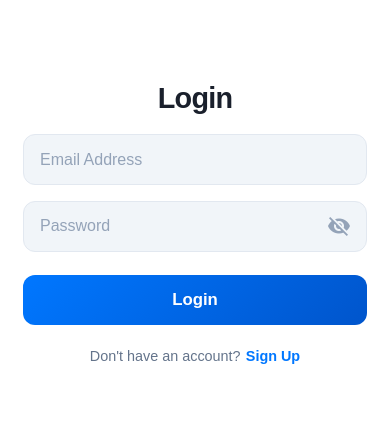
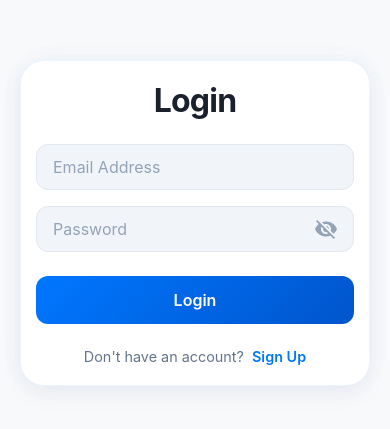
Before and after one commit to sonukumar121/Expense-Tracker, a React (Vite) app in the folder Frontend/: page /login in a window 390 px wide. Shown: the part 199-628 px from the top of the page. Built offline with nearby package versions, Linux system fonts and the light colour scheme; no server answers.

Commit message:
frontend updates

```diff
--- a/Frontend/src/App.css
+++ b/Frontend/src/App.css
@@ -93,12 +93,6 @@ body {
 /* ==========================================================================
    2. HOME PAGE STYLES
    ========================================================================== */
-* {
-  margin: 0;
-  padding: 0;
-  box-sizing: border-box;
-}
-
 body {
   font-family: Arial, sans-serif;
   background: #f8fafc;
@@ -112,13 +106,13 @@ body {
 }
 
 /* Navbar */
-
 .navbar {
   background: white;
   padding: 20px 0;
   border-bottom: 1px solid #e2e8f0;
   position: sticky;
   top: 0;
+  z-index: 100;
 }
 
 .nav-container {
@@ -143,26 +137,7 @@ body {
   color: #475569;
 }
 
-.btn-primary {
-  background: #4f46e5;
-  color: white;
-  border: none;
-  padding: 10px 18px;
-  border-radius: 8px;
-  cursor: pointer;
-}
-
-.btn-secondary {
-  background: transparent;
-  border: 1px solid #4f46e5;
-  color: #4f46e5;
-  padding: 10px 18px;
-  border-radius: 8px;
-  cursor: pointer;
-}
-
 /* Hero */
-
 .hero {
   display: flex;
   justify-content: space-between;
@@ -205,7 +180,8 @@ body {
 .mockup-card {
   background: white;
   padding: 30px;
-  width: 300px;
+  width: 100%;
+  max-width: 300px;
   border-radius: 15px;
   box-shadow: 0 5px 20px rgba(0,0,0,.08);
 }
@@ -216,7 +192,6 @@ body {
 }
 
 /* Features */
-
 .features-section {
   padding: 80px 0;
 }
@@ -228,7 +203,7 @@ body {
 
 .features-grid {
   display: grid;
-  grid-template-columns: repeat(4,1fr);
+  grid-template-columns: repeat(4, 1fr);
   gap: 20px;
 }
 
@@ -244,7 +219,6 @@ body {
 }
 
 /* Stats */
-
 .stats-section {
   display: flex;
   gap: 20px;
@@ -266,7 +240,6 @@ body {
 }
 
 /* How it works */
-
 .how-section {
   padding: 80px 0;
 }
@@ -290,7 +263,6 @@ body {
 }
 
 /* Testimonials */
-
 .testimonial-section {
   padding: 80px 0;
 }
@@ -319,7 +291,6 @@ body {
 }
 
 /* CTA */
-
 .cta-section {
   text-align: center;
   padding: 80px 20px;
@@ -337,7 +308,6 @@ body {
 }
 
 /* Footer */
-
 .footer {
   background: #0f172a;
   color: white;
@@ -366,94 +336,50 @@ body {
   margin-top: 20px;
 }
 
-/* Responsive */
 
-@media (max-width: 768px) {
-
-  .nav-links {
-    display: none;
-  }
-
-  .hero {
-    flex-direction: column;
-    text-align: center;
-  }
-
-  .hero-left h1 {
-    font-size: 2rem;
-  }
-
-  .features-grid,
-  .steps,
-  .testimonial-grid,
-  .stats-section {
-    grid-template-columns: 1fr;
-    flex-direction: column;
-  }
-
-  .stat-card {
-    width: 100%;
-  }
-}
 /* ==========================================================================
    3. LOGIN PAGE STYLES
    ========================================================================== */
-/* @import url('https://fonts.googleapis.com/css2?family=Plus+Jakarta+Sans:wght@400;500;600;700&display=swap'); */
-
-* {
-  box-sizing: border-box;
-  margin: 0;
-  padding: 0;
-  font-family: 'Plus Jakarta Sans', sans-serif;
-}
-
-/* Full Screen Clean White Background */
 .auth-container {
   min-height: 100vh;
   display: flex;
   justify-content: center;
   align-items: center;
   background: #f8f9fa;
-  padding: 2vw;
+  padding: 20px;
 }
 
-/* Modern Card with Fluid Scaling & Blue/Galaxy Glow */
 .auth-card {
   background: #ffffff;
-  width: 90vw;
-  max-width: 420px; /* Desktop par limit rakhne ke liye max-width uri hai */
-  padding: 3vw;
+  width: 100%;
+  max-width: 400px;
+  padding: 30px;
   border-radius: 1.5rem;
   border: 1px solid rgba(0, 119, 255, 0.08);
   text-align: center;
   transition: all 0.3s ease;
-
-  /* Fluid soft blue galaxy glow shadow */
-  box-shadow: 0 1vw 2.5vw rgba(0, 0, 0, 0.04),
-              0 0 2vw rgba(0, 119, 255, 0.05),
-              0 0 4vw rgba(0, 119, 255, 0.02);
+  box-shadow: 0 10px 25px rgba(0, 0, 0, 0.04),
+              0 0 20px rgba(0, 119, 255, 0.05),
+              0 0 40px rgba(0, 119, 255, 0.02);
 }
 
-/* Title Styling */
 .auth-card h1 {
   color: #1a202c;
-  font-size: 2.2rem;
+  font-size: 2rem;
   font-weight: 700;
-  margin-bottom: 2vw;
+  margin-bottom: 24px;
   letter-spacing: -0.05rem;
 }
 
-/* Form Layout */
 .auth-form {
   display: flex;
   flex-direction: column;
-  gap: 1.2vw;
+  gap: 16px;
 }
 
-/* Input Fields Styling (Responsive Padding & Fonts) */
 .input-field {
   width: 100%;
-  padding: 1vw 1.2vw;
+  padding: 12px 16px;
   background: #f1f5f9;
   border: 1px solid #e2e8f0;
   border-radius: 0.75rem;
@@ -473,17 +399,15 @@ body {
   box-shadow: 0 0 0 0.25rem rgba(0, 119, 255, 0.15);
 }
 
-/* Password Box Wrapper */
 .pwd-box {
   position: relative;
   display: flex;
   align-items: center;
 }
 
-/* Eye Icon Alignment */
 .pwd-box .eye {
   position: absolute;
-  right: 1.2vw;
+  right: 16px;
   cursor: pointer;
   color: #94a3b8;
   display: flex;
@@ -495,42 +419,39 @@ body {
   color: #1a202c;
 }
 
-/* Submit Blue Button */
 .auth-btn {
   background: linear-gradient(135deg, #0077ff, #0055cc);
   color: #ffffff;
   border: none;
-  padding: 1vw;
+  padding: 14px;
   border-radius: 0.75rem;
-  font-size: 1.1rem;
+  font-size: 1rem;
   font-weight: 600;
   cursor: pointer;
   transition: all 0.2s ease;
-  margin-top: 0.8vw;
+  margin-top: 8px;
 }
 
 .auth-btn:hover {
   transform: translateY(-1px);
-  box-shadow: 0 0.6vw 1.5vw rgba(0, 119, 255, 0.25);
+  box-shadow: 0 6px 15px rgba(0, 119, 255, 0.25);
 }
 
 .auth-btn:active {
   transform: translateY(1px);
 }
 
-/* Bottom Footer Area */
 .auth-footer {
   color: #64748b;
-  font-size: 0.95rem;
-  margin-top: 1.8vw;
+  font-size: 0.9rem;
+  margin-top: 24px;
 }
 
-/* Toggle Text Link (Sign Up / Login) */
 .auth-footer span {
   color: #0077ff;
   font-weight: 600;
   cursor: pointer;
-  margin-left: 0.3vw;
+  margin-left: 4px;
   transition: color 0.2s;
 }
 
@@ -539,95 +460,27 @@ body {
   text-decoration: underline;
 }
 
-/* Divider "-------or-------" styling text */
 .auth-footer p {
   color: #cbd5e1;
-  margin: 1.2vw 0;
+  margin: 12px 0;
   font-size: 0.85rem;
   letter-spacing: 0.1rem;
 }
 
-/* Google Button Style */
 .auth-footer button {
   width: 100%;
   background: #ffffff;
   color: #334155;
   border: 1px solid #e2e8f0;
-  padding: 0.9vw;
+  padding: 12px;
   border-radius: 0.75rem;
-  font-size: 0.95rem;
+  font-size: 0.9rem;
   font-weight: 500;
   cursor: pointer;
   transition: all 0.2s ease;
 }
 
-.auth-footer button:hover {
-  background: #f8f9fa;
-  border-color: #cbd5e1;
-  box-shadow: 0 0.3vw 1vw rgba(0, 0, 0, 0.04);
-}
 
-/* ==========================================
-   MEDIA QUERIES FOR SMALLER MOBILE SCREENS
-   ========================================== */
-
-@media (max-width: 480px) {
-  .auth-container {
-    padding: 0;
-    background: #ffffff;
-  }
-
-  .auth-card {
-    width: 100vw;
-    height: 100vh;
-    max-width: 100%;
-    border-radius: 0;
-    padding: 8vw 6vw;
-    border: none;
-    box-shadow: none;
-    display: flex;
-    flex-direction: column;
-    justify-content: center;
-  }
-
-  .auth-card h1 {
-    font-size: 1.8rem;
-    margin-bottom: 5vw;
-  }
-
-  .auth-form {
-    gap: 4vw;
-  }
-
-  .input-field {
-    padding: 4vw;
-    font-size: 1rem;
-  }
-
-  .pwd-box .eye {
-    right: 4vw;
-  }
-
-  .auth-btn {
-    padding: 3.8vw;
-    font-size: 1.05rem;
-    margin-top: 2vw;
-  }
-
-  .auth-footer {
-    margin-top: 6vw;
-    font-size: 0.9rem;
-  }
-
-  .auth-footer p {
-    margin: 4vw 0;
-  }
-
-  .auth-footer button {
-    padding: 3.5vw;
-    font-size: 0.95rem;
-  }
-}
 /* ==========================================================================
    4. DASHBOARD GENERAL LAYOUT (Sidebar + Main View)
    ========================================================================== */
@@ -636,6 +489,7 @@ body {
   min-height: 100vh;
   background-color: #f8fafc;
 }
+
 .sidebar {
   width: 260px;
   background: #ffffff;
@@ -645,6 +499,7 @@ body {
   flex-direction: column;
   justify-content: space-between;
 }
+
 .sidebar-menu button {
   display: block;
   width: 100%;
@@ -657,11 +512,13 @@ body {
   color: #64748b;
   border-radius: 8px;
 }
+
 .sidebar-menu button.active {
   background: #ede9fe;
   color: #4f46e5;
   font-weight: 600;
 }
+
 .logout-btn {
   color: red;
   background: none;
@@ -669,25 +526,31 @@ body {
   text-align: left;
   cursor: pointer;
 }
+
 .main-content {
   flex: 1;
   padding: 40px;
+  width: 100%;
 }
+
 .main-subtitle {
   color: #64748b;
   margin-bottom: 24px;
 }
+
 .stats-grid {
   display: grid;
   grid-template-columns: repeat(3, 1fr);
   gap: 24px;
   margin-bottom: 32px;
 }
+
 .stat-box {
   padding: 24px;
   border-radius: 12px;
   border: 1px solid #e2e8f0;
 }
+
 .stat-box.expense { background-color: #fff5f5; color: #e11d48; }
 .stat-box.budget { background-color: #f0fdf4; color: #16a34a; }
 .stat-box.remaining { background-color: #fffbeb; color: #d97706; }
@@ -699,28 +562,34 @@ body {
   border: 1px solid #e2e8f0;
   margin-bottom: 24px;
 }
+
 .quick-add-form {
   display: flex;
   gap: 16px;
   align-items: flex-end;
 }
+
 .input-block {
   display: flex;
   flex-direction: column;
   flex: 1;
 }
+
 .input-block label {
   font-size: 12px;
   color: #64748b;
   margin-bottom: 6px;
 }
+
 .input-block input, .input-block select {
   padding: 10px;
   border: 1px solid #e2e8f0;
   border-radius: 8px;
   outline: none;
 }
+
 .width-150 { width: 150px; flex: none; }
+
 .add-btn {
   background: #4f46e5;
   color: white;
@@ -730,38 +599,44 @@ body {
   cursor: pointer;
   font-weight: 600;
 }
+
 .filter-bar {
   display: flex;
   justify-content: space-between;
   margin-bottom: 16px;
 }
+
 .filter-controls {
   display: flex;
   gap: 10px;
 }
+
 .search-input, .filter-dropdown {
   padding: 8px 12px;
   border: 1px solid #e2e8f0;
   border-radius: 8px;
   outline: none;
 }
+
 .table-container {
   background: white;
   border-radius: 12px;
   border: 1px solid #e2e8f0;
   padding: 10px 20px;
 }
+
 .expense-table {
   width: 100%;
   border-collapse: collapse;
 }
+
 .expense-table th, .expense-table td {
   padding: 14px;
   text-align: left;
   border-bottom: 1px solid #f1f5f9;
 }
+
 .neg-amount { font-weight: 600; }
-
 
 
 /* ==========================================================================
@@ -783,79 +658,87 @@ body {
   border-radius: 50%;
   background: #e2e8f0;
   margin: 0 auto 16px;
-  background-image: url('https://api.dicebear.com/7.x/avataaars/svg?seed=Sonu'); /* Fallback attractive dynamic avatar */
+  background-image: url('https://api.dicebear.com/7.x/avataaars/svg?seed=Sonu');
   background-size: cover;
 }
 
 
-/* Mobile Responsive for Dashboard */
+/* ==========================================================================
+   6. RESPONSIVE MEDIA QUERIES
+   ========================================================================== */
+/* ==========================================================================
+   6. RESPONSIVE MEDIA QUERIES
+   ========================================================================== */
+/* ==========================================================================
+   FINAL FIXED RESPONSIVE CODE (Hamesha Row me hi rahega)
+   ========================================================================== */
+
+/* --- STRICT ROW LOCK FOR STATS (Laptop + Mobile Dono Par) --- */
+.stats-grid {
+  display: flex !important;
+  flex-direction: row !important;
+  justify-content: space-between !important;
+  gap: 16px !important;
+  width: 100% !important;
+  margin-bottom: 32px;
+}
+
+.stat-box {
+  flex: 1 !important;
+  min-width: 0 !important;
+  padding: 20px 12px !important;
+  text-align: center !important;
+}
+
+/* --- Common Responsive Rules --- */
 @media (max-width: 768px) {
+  .nav-links { display: none; }
+  .hero { flex-direction: column; text-align: center; padding: 60px 0; }
+  .hero-left h1 { font-size: 2.2rem; }
+  .features-grid { grid-template-columns: repeat(2, 1fr); }
+  .steps, .testimonial-grid, .stats-section { flex-direction: column; }
+  .stat-card { width: 100%; max-width: 350px; }
 
+  /* Dashboard Sidebar & Forms */
+  .dashboard-layout { flex-direction: column; }
+  .sidebar {
+    width: 100%; height: auto; padding: 16px; border-right: none;
+    border-bottom: 1px solid #e2e8f0; flex-direction: row; align-items: center;
+    flex-wrap: wrap; gap: 10px;
+  }
+  .sidebar-menu { display: flex; gap: 10px; align-items: center !important; flex-wrap: wrap; }
+  .sidebar-menu button { padding: 6px 12px; font-size: 13px; width: auto; }
+  .logout-btn { font-size: 13px; }
+  .main-content { padding: 24px 16px; }
 
-  .dashboard-layout {
-    flex-direction: column; /* साइडबार ऊपर और कंटेंट नीचे आ जाएगा */
-  }
-  .sidebar {
-    width: 100%;
-    height: auto;
-    padding: 16px;
-    border-right: none;
-    border-bottom: 1px solid #e2e8f0;
-    flex-direction: row; /* साइडबार के बटन्स एक लाइन में आ जाएंगे */
-    align-items: center;
-  }
-  .sidebar-menu {
-    display: flex;
-    gap: 10px;
-    align-items: center;
-  }
-  .sidebar-menu h3 {
-    margin-bottom: 0 !important;
-    font-size: 16px;
-  }
-  .sidebar-menu button {
-    padding: 6px 12px;
-    margin-bottom: 0;
-    font-size: 13px;
-  }
-  .logout-btn {
-    font-size: 13px;
-  }
-  .main-content {
-    padding: 20px 16px;
-  }
-  .stats-grid {
-    /* grid-template-columns: 1fr;  */
-    gap: 12px;
-  }
-  .quick-add-form {
-    flex-direction: column;
-    align-items: stretch;
-  }
-  .width-150 {
-    width: 100%; /* इनपुट फोन पर फुल विड्थ होंगे */
-  }
-  .add-btn {
-    width: 100%;
-  }
-  .filter-bar {
-    flex-direction: column;
-    gap: 12px;
-    align-items: flex-start;
-  }
-  .filter-controls {
-    width: 100%;
-  }
-  .search-input {
-    flex: 1;
-  }
-  /* टेबल को फोन पर स्क्रोल-एबल बनाने के लिए */
-  .table-container {
-    overflow-x: auto;
-    padding: 10px;
-  }
-  .expense-table th, .expense-table td {
-    padding: 10px;
-    font-size: 13px;
-  }
+  /* Stats Box dynamic adjustment on tablets */
+  .stats-grid { gap: 8px !important; }
+  .stat-box { padding: 12px 6px !important; }
+  .stat-box h2 { font-size: 1.2rem !important; }
+  .stat-box p { font-size: 11px !important; }
+
+  /* Forms and filters stretching */
+  .quick-add-form { flex-direction: column; align-items: stretch; }
+  .width-150, .add-btn { width: 100%; }
+  .filter-bar { flex-direction: column; gap: 12px; align-items: flex-start; }
+  .filter-controls { width: 100%; }
+  .search-input { flex: 1; }
+  .table-container { overflow-x: auto; padding: 10px; }
+  .expense-table th, .expense-table td { padding: 10px; font-size: 13px; }
 }
+
+/* --- Mobile Specific Fixes (Max 560px) --- */
+@media (max-width: 560px) {
+  .features-grid { grid-template-columns: 1fr; }
+  .hero-left h1 { font-size: 1.8rem; }
+  .auth-card { padding: 20px 15px; }
+  .sidebar { justify-content: center; }
+  .filter-controls { flex-direction: column; width: 100%; }
+  .search-input, .filter-dropdown { width: 100%; }
+
+  /* Stats Box auto-sizing on small mobile screens */
+  .stats-grid { gap: 4px !important; }
+  .stat-box { padding: 10px 4px !important; }
+  .stat-box h2 { font-size: 1rem !important; }
+  .stat-box p { font-size: 10px !important; }
+}
--- a/Frontend/src/components/Profile.jsx
+++ b/Frontend/src/components/Profile.jsx
@@ -1,7 +1,11 @@
 import React from 'react';
 const API_URL = import.meta.env.VITE_API_URL;
 import { useNavigate } from "react-router-dom";
+import { useEffect } from "react";
+import { useState } from "react";
 export const Profile=({setIslogin})=>{
+   const [name,setname]=useState("");
+   const [email,setemail]=useState("");
 
    const navigate = useNavigate();
 
@@ -26,6 +30,38 @@ export const Profile=({setIslogin})=>{
       // window.location.reload();
     }
   };
+
+
+  const userdata=async()=>{
+
+     const response = await fetch(`${API_URL}/api/users/userd`, {
+      method: "GET",
+      credentials: "include",
+      headers: {
+        "Content-Type": "application/json",
+      },
+      // body: JSON.stringify(),
+    });
+
+    const data = await response.json();
+    // console.log("aacha= ", data.message);
+
+     setname(data.name);
+     setemail(data.email);
+
+    // if (data.message === "logout successfully") {
+    //   // setIslogin(false);
+    //   // navigate("/");
+
+    //   // window.location.reload();
+    // }
+  }
+
+useEffect(() => {
+   userdata();
+}, []);
+
+
   return (
     <div className="dashboard-layout">
       {/* Sidebar */}
@@ -42,16 +78,16 @@ export const Profile=({setIslogin})=>{
       <main className="main-content">
         <div className="profile-card">
           <div className="avatar"></div>
-          <h2>Sonu Kumar</h2>
-          <p style={{ color: '#64748b', marginBottom: '30px' }}>sonu@example.com</p>
+          <h2>{name}</h2>
+          <p style={{ color: '#64748b', marginBottom: '30px' }}></p>
 
           <div className="form-group">
             <label>Full Name</label>
-            <input type="text" value="Sonu Kumar" disabled />
+            <input type="text" value={name} disabled />
           </div>
           <div className="form-group">
             <label>Email Address</label>
-            <input type="email" value="sonu@example.com" disabled />
+            <input type="email" value={email} disabled />
           </div>
 
           <div style={{ display: 'flex', gap: '10px', marginTop: '20px' }}>
```
Also changed, not shown: Frontend/src/components/Dashboard.jsx (+123 -26 lines), Frontend/src/components/Login.jsx (+6 -2 lines), Frontend/src/App.jsx (line endings or trailing spaces), Frontend/src/components/Home.jsx (line endings or trailing spaces), Frontend/src/components/anm.png (added).
